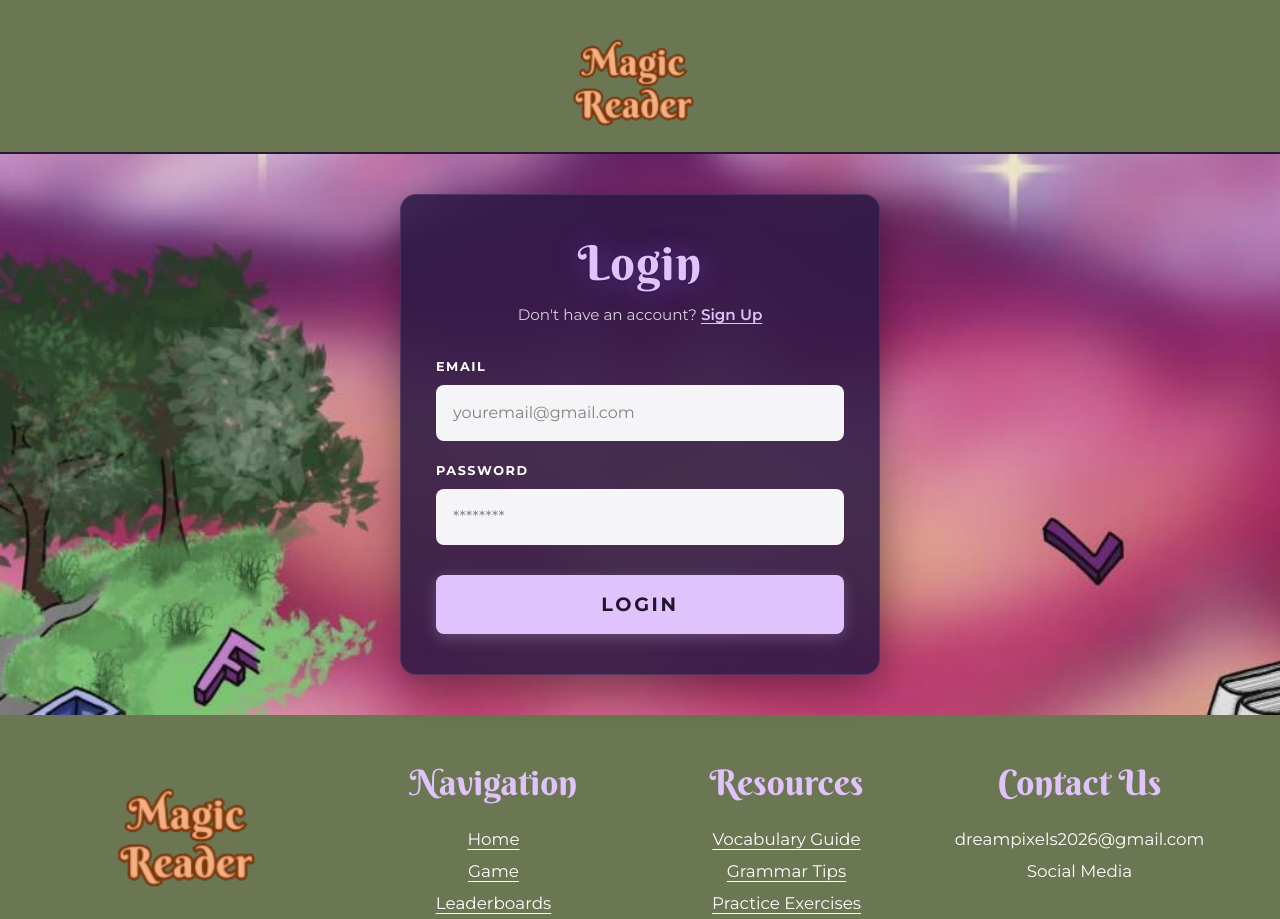
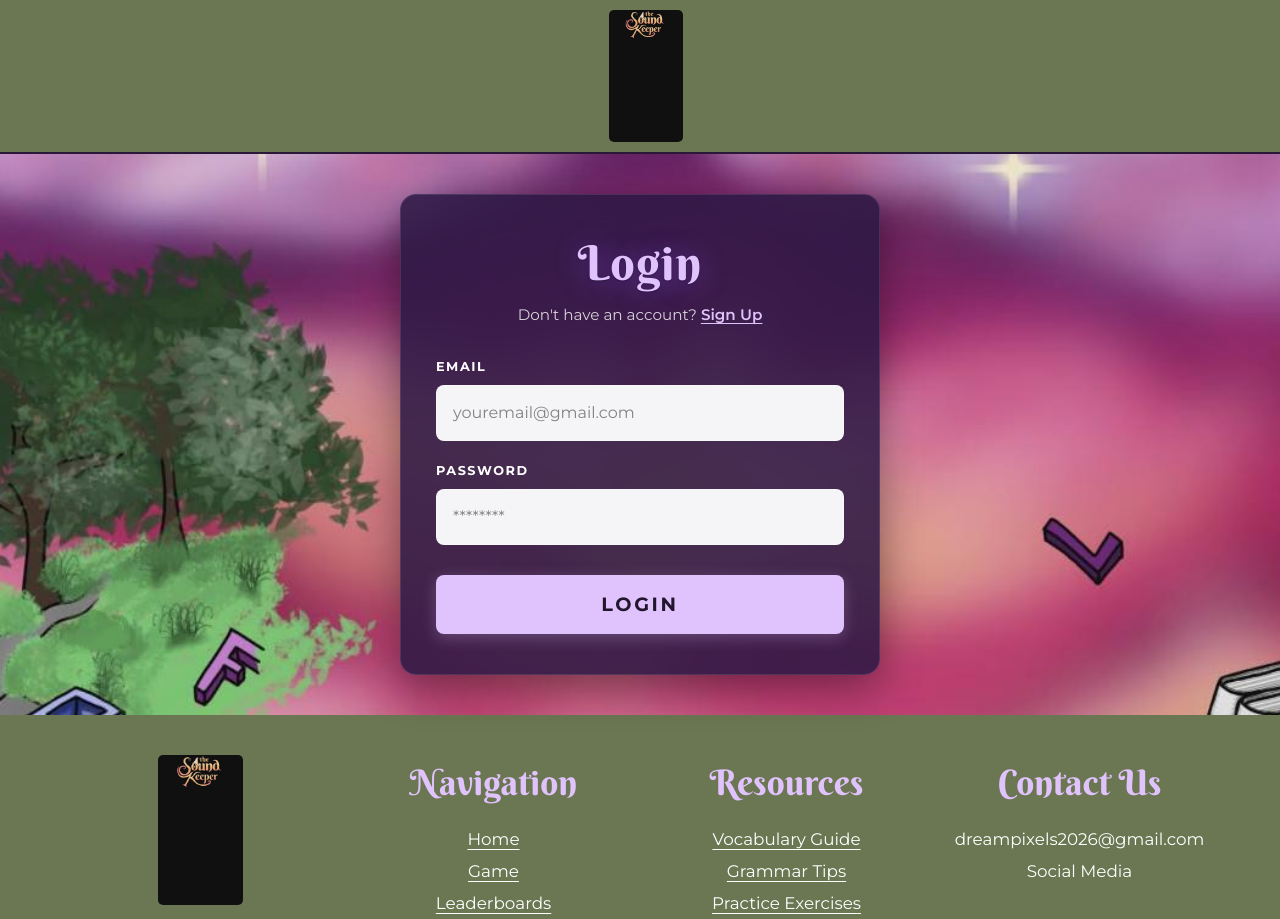
Before and after one commit to eldestdaughterr11/Magic-Reader-New-Game-Site, a React (Vite) app: page /login in a window 1280 px wide. Shown: the top 919 px of the page. Built offline with nearby package versions, Linux system fonts and the light colour scheme.

Commit message:
Rebrand: Replace Magic Reader with The Sound Keeper logo and name

```diff
--- a/index.html
+++ b/index.html
@@ -4,7 +4,7 @@
     <meta charset="UTF-8" />
     <link rel="icon" type="image/svg+xml" href="/favicon.svg" />
     <meta name="viewport" content="width=device-width, initial-scale=1.0" />
-    <title>Magic Reader - Vite + React</title>
+    <title>The Sound Keeper</title>
     <link rel="preconnect" href="https://fonts.googleapis.com">
     <link rel="preconnect" href="https://fonts.gstatic.com" crossorigin>
     <link href="https://fonts.googleapis.com/css2?family=Berkshire+Swash&family=Fredoka:wght@400;600;700&family=MedievalSharp&family=Montserrat:wght@400;600;700&family=Quicksand:wght@400;500;700&display=swap" rel="stylesheet">
--- a/src/components/ProtectedRoute.jsx
+++ b/src/components/ProtectedRoute.jsx
@@ -61,7 +61,7 @@ function ProtectedRoute({ children, requireAdmin = false }) {
         color: '#fff',
         fontFamily: 'Montserrat, sans-serif'
       }}>
-        <h2>Loading Magic Reader...</h2>
+        <h2>Loading The Sound Keeper...</h2>
       </div>
     );
   }
--- a/src/layouts/AuthLayout.jsx
+++ b/src/layouts/AuthLayout.jsx
@@ -20,8 +20,8 @@ function AuthLayout() {
         <div className="logo-text-centered">
           <Link to="/home" className="logo-link">
             <img
-              src="/images/magic-reader-logo.png"
-              alt="Magic Reader"
+              src="/images/sound-keeper-logo.png"
+              alt="The Sound Keeper"
               className="logo-img"
             />
           </Link>
@@ -40,8 +40,8 @@ function AuthLayout() {
           <div className="footer-col">
             <Link to="/home" className="logo-link">
               <img
-                src="/images/magic-reader-logo.png"
-                alt="Magic Reader"
+                src="/images/sound-keeper-logo.png"
+                alt="The Sound Keeper"
                 className="logo-img footer-logo"
               />
             </Link>
--- a/src/layouts/MainLayout.jsx
+++ b/src/layouts/MainLayout.jsx
@@ -29,8 +29,8 @@ function MainLayout() {
       <header>
         <Link to="/home" className="logo-link" onClick={() => setIsMenuOpen(false)}>
           <img
-            src="/images/magic-reader-logo.png"
-            alt="Magic Reader"
+            src="/images/sound-keeper-logo.png"
+            alt="The Sound Keeper"
             className="logo-img"
           />
         </Link>
@@ -185,8 +185,8 @@ function MainLayout() {
           <div className="footer-col">
             <Link to="/home" className="logo-link">
               <img
-                src="/images/magic-reader-logo.png"
-                alt="Magic Reader"
+                src="/images/sound-keeper-logo.png"
+                alt="The Sound Keeper"
                 className="logo-img footer-logo"
               />
             </Link>
--- a/src/pages/admin/AdminLessons.jsx
+++ b/src/pages/admin/AdminLessons.jsx
@@ -436,7 +436,7 @@ There are two main types of nouns:
 2. **Proper Nouns (Pangngalang Pantangi):**
    *   These are specific names of people, places, things, etc.
    *   They **ALWAYS** start with a capital letter (malalaking titik).
-   *   *Examples:* Teacher Maria, Magic Reader School, Bruno, Philippines, Christmas Day.
+   *   *Examples:* Teacher Maria, The Sound Keeper School, Bruno, Philippines, Christmas Day.
 
 **Comparison Table:**
 | Common Noun | Proper Noun |
--- a/src/pages/game/Download.jsx
+++ b/src/pages/game/Download.jsx
@@ -17,7 +17,7 @@ function Download() {
         <div style={{ width: '100%', maxWidth: '400px', marginBottom: '30px', border: '5px solid #000', borderRadius: '5px', overflow: 'hidden', boxShadow: '0 10px 30px rgba(0,0,0,0.5)' }}>
           <img
             src="/images/poster.png"
-            alt="Magic Reader Game Poster"
+            alt="The Sound Keeper Game Poster"
             style={{ width: '100%', height: 'auto', display: 'block' }}
             onError={(e) => {
               e.target.onerror = null;
@@ -28,7 +28,7 @@ function Download() {
 
         {/* Text */}
         <h3 style={{ fontFamily: 'Montserrat, sans-serif', fontSize: '1.4rem', color: '#e8c97c', marginBottom: '20px', fontWeight: '600' }}>
-          Download Magic Reader
+          Download The Sound Keeper
         </h3>
 
         {/* Download Button */}
--- a/src/pages/game/Gameplay.jsx
+++ b/src/pages/game/Gameplay.jsx
@@ -11,11 +11,11 @@ function Gameplay() {
         <Link to="/game/download" className="game-subnav__link">Download</Link>
       </div>
 
-      {/* What is Magic Reader? */}
+      {/* What is The Sound Keeper? */}
       <div style={{ textAlign: 'center', marginBottom: '60px' }}>
-        <h2 className="section-title" style={{ color: '#d4854a', fontSize: '2.2rem', marginBottom: '15px' }}>What is Magic Reader?</h2>
+        <h2 className="section-title" style={{ color: '#d4854a', fontSize: '2.2rem', marginBottom: '15px' }}>What is The Sound Keeper?</h2>
         <p style={{ fontFamily: 'Montserrat, sans-serif', fontSize: '0.95rem', lineHeight: '1.6', maxWidth: '600px', margin: '0 auto' }}>
-          Magic Reader is an educational game that combines animation, puzzles, and storytelling. In this game, the player will encounter educational challenges as they progress through each stage of the map. The gameplay will consist of three types; Shooting game, Puzzle Game, and a Platformer Game with brainy tasks for learning, where you are on a hunt, a mission to mend "Word Valley" wrecked by this villain named Miss Spell who stirred up total disorder.
+          The Sound Keeper is an educational game that combines animation, puzzles, and storytelling. In this game, the player will encounter educational challenges as they progress through each stage of the map. The gameplay will consist of three types; Shooting game, Puzzle Game, and a Platformer Game with brainy tasks for learning, where you are on a hunt, a mission to mend "Word Valley" wrecked by this villain named Miss Spell who stirred up total disorder.
         </p>
       </div>
 
```
Also changed, not shown: public/images/sound-keeper-logo.png (added).
